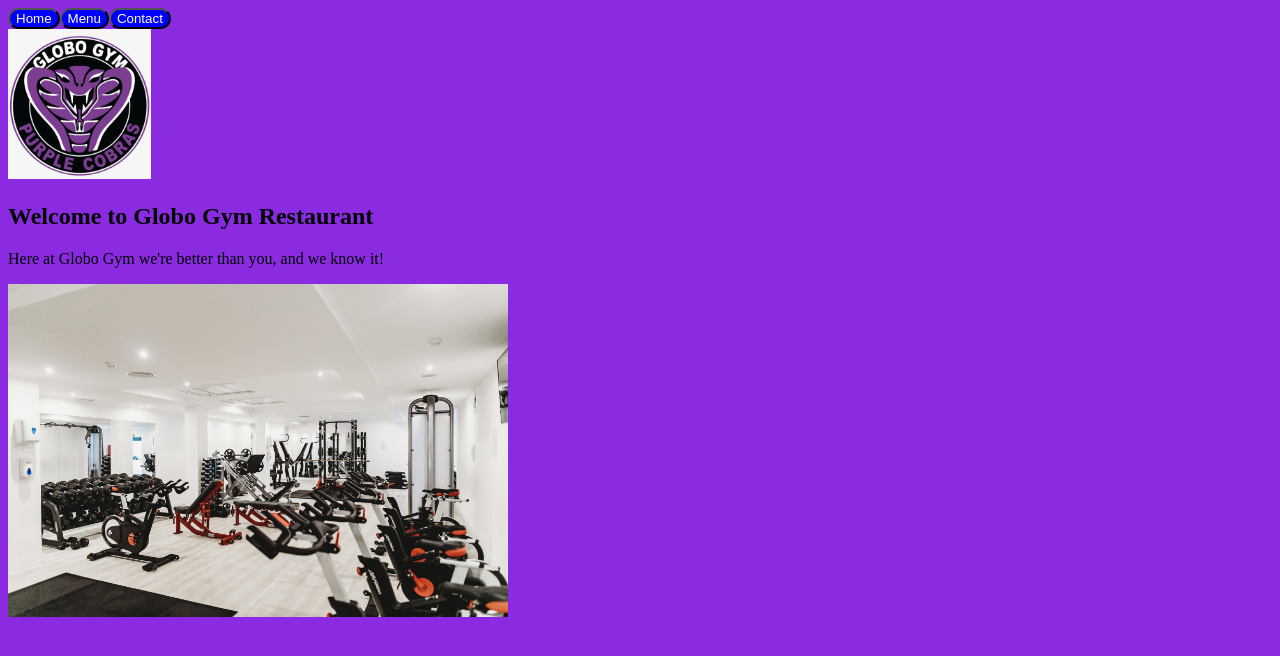
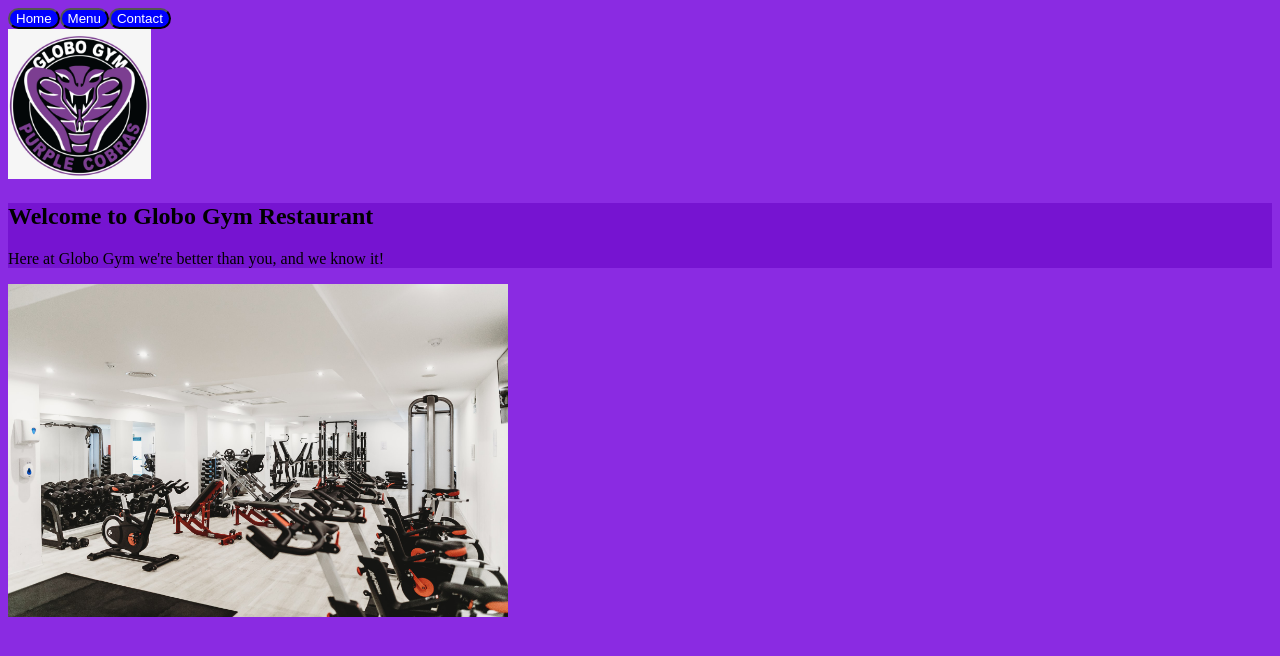
Before and after one commit to justinrkinsman/restaurantpage, a website built with webpack: page dist/index.html in a window 1280 px wide. Both pictures are taken after a click on the button "Home". Built offline with nearby package versions, Linux system fonts and the light colour scheme.

Commit message:
Add background styling to home page

```diff
--- a/src/pageload.js
+++ b/src/pageload.js
@@ -39,7 +39,11 @@ export function onLoad(){
         element.appendChild(title)
         const tagline = document.createElement('p')
         tagline.textContent = "Here at Globo Gym we're better than you, and we know it!"
-        element.appendChild(tagline)
+        const homePageText = document.createElement('div')
+        homePageText.setAttribute('class', 'homePageText')
+        homePageText.appendChild(title)
+        homePageText.appendChild(tagline)
+        element.appendChild(homePageText)
         element.appendChild(workout)
         return element
     }
@@ -63,8 +67,15 @@ export function componentHome() {
     newElement.appendChild(title)
     const tagline = document.createElement('p')
     tagline.textContent = "Here at Globo Gym we're better than you, and we know it!"
-    newElement.appendChild(tagline)
+    //newElement.appendChild(tagline)
+    //content.appendChild(newElement)
+    const homePageText = document.createElement('div')
+    homePageText.setAttribute('class', 'homePageText')
+    homePageText.appendChild(title)
+    homePageText.appendChild(tagline)
+    newElement.appendChild(homePageText)
     newElement.appendChild(workout)
+    //content.appendChild(element)
     content.appendChild(newElement)
 }
 
--- a/src/style.css
+++ b/src/style.css
@@ -26,3 +26,7 @@ button {
     width: 500px;
     height: auto
 }
+
+.homePageText {
+    background-color: rgb(118, 20, 209);
+}
```
Also changed, not shown: dist/main.js.
